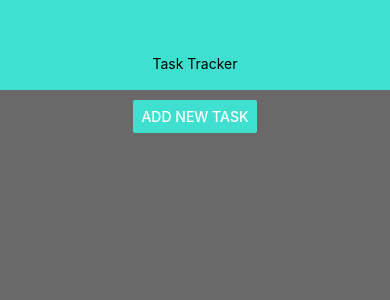
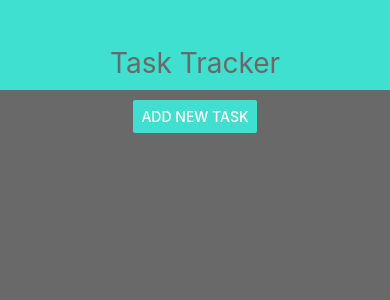
Before and after one commit to BauerJustin/task-tracker-app, a React Native app: screen / in a window 390 px wide. Shown: the top 300 px of the page. Built offline with nearby package versions, Linux system fonts and the light colour scheme.

Commit message:
Fixed header

```diff
--- a/components/Header.js
+++ b/components/Header.js
@@ -5,7 +5,7 @@
 const Header = props => {
     return (
         <View style={styles.header}>
-            <Text sytle={styles.headerTitle}>{props.title}</Text>
+            <Text style={styles.headerTitle}>{props.title}</Text>
         </View>
     );
 };
@@ -21,7 +21,7 @@
     },
     headerTitle: {
         color: Colors.base,
-        fontSize: 36
+        fontSize: 28
     }
 });
 
```
